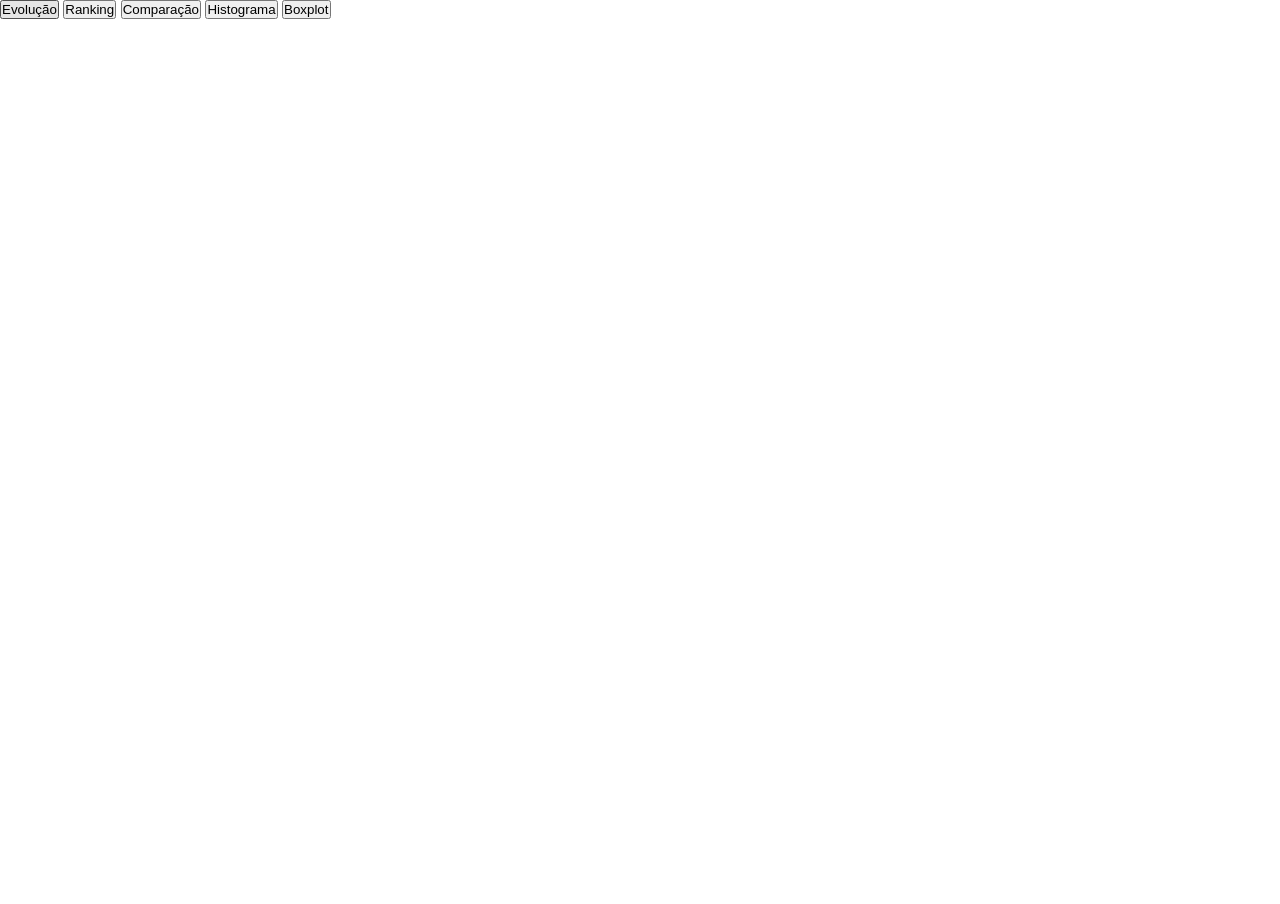
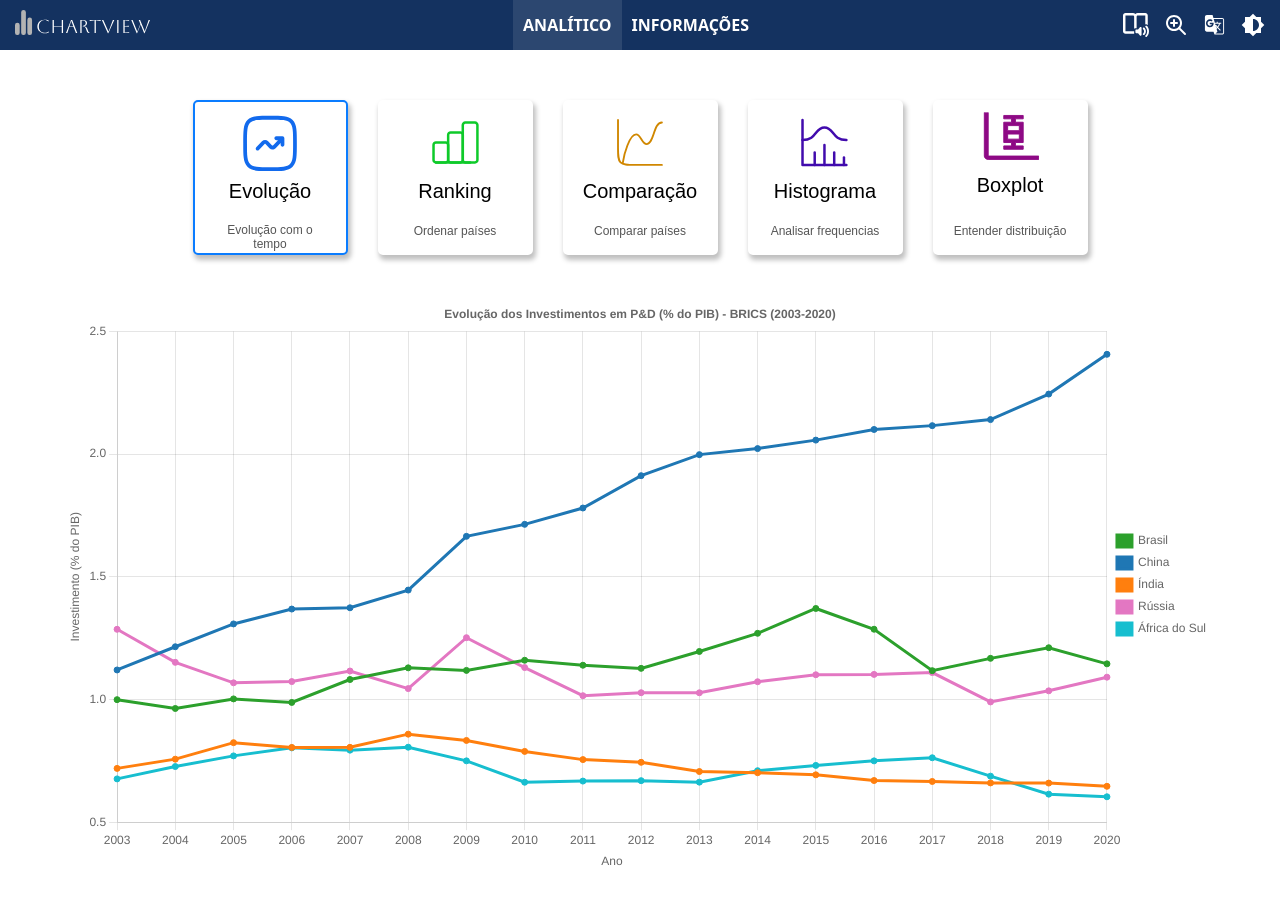
Before and after one commit to JpedroSnts/dataset_pcg_interface, a plain HTML site: page index.html in a window 1280 px wide. Before the commit the page ends 800 px from the top, so only its background shows below. Drawn offline with nearby package versions, Linux system fonts and the light colour scheme; a web font is replaced by a local one.

Commit message:
Página inicial

```diff
--- a/index.html
+++ b/index.html
@@ -1,22 +1,62 @@
 <!DOCTYPE html>
 <html lang="pt-BR">
     <head>
-    <meta charset="UTF-8">
-    <meta name="viewport" content="width=device-width, initial-scale=1.0">
-    <link rel="stylesheet" href="style/index.css">
+        <meta charset="UTF-8" />
+        <meta name="viewport" content="width=device-width, initial-scale=1.0" />
+        <link rel="stylesheet" href="style/index.css" />
+        <link rel="preconnect" href="https://fonts.googleapis.com">
+        <link rel="preconnect" href="https://fonts.gstatic.com" crossorigin>
+        <link href="https://fonts.googleapis.com/css2?family=Aboreto&family=Chenla&family=Mako&display=swap" rel="stylesheet">
         <script src="https://cdn.jsdelivr.net/npm/chart.js"></script>
         <title>INVESTIMENTOS EM P&D NO BRASIL: Uma análise exploratória</title>
     </head>
     <body>
-  <div>
-    <button id="btnEvolucao">Evolução</button>
-    <button id="btnRanking">Ranking</button>
-    <button id="btnComparacao">Comparação</button>
-    <button id="btnHistograma">Histograma</button>
-    <button id="btnBoxplot">Boxplot</button>
-    <br>
+        <header class="fontTitle">
+            <a href="#"><img id="logoPCG" src="img/logo.svg" alt="Logo do projeto" /></a>
+            <nav>
+                <ul>
+                    <li><a class="active" href="#">Analítico</a></li>
+                    <li><a href="info.html">Informações</a></li>
+                </ul>
+            </nav>
+            <ul id="ulAcessibilidade">
+                <li><button class="btnInvisible"><img src="img/talkback.svg" alt="Leitor de página"/></button></li>
+                <li><button class="btnInvisible"><img src="img/zoom.svg" alt="Zoom de página"/></button></li>
+                <li><button class="btnInvisible"><img src="img/translate.svg" alt="Tradutor de página"/></button></li>
+                <li><button class="btnInvisible"><img src="img/auto_contraste.svg" alt="Auto Contraste"/></button></li>
+            </ul>
+        </header>
+        <main>
+            <div class="navCharts">
+                <button class="cardChart" id="btnEvolucao">
+                    <img src="img/evolucao.svg" class="cardChartIcon" alt="ícone do botão de Evolução" />
+                    <div class="cardChartTitle">Evolução</div>
+                    <div class="cardChartDescricao">Evolução com o tempo</div>
+                </button>
+                <button class="cardChart" id="btnRanking">
+                    <img src="img/ranking.svg" class="cardChartIcon" alt="ícone do botão de Ranking" />
+                    <div class="cardChartTitle">Ranking</div>
+                    <div class="cardChartDescricao">Ordenar países</div>
+                </button>
+                <button class="cardChart" id="btnComparacao">
+                    <img src="img/comparacao.svg" class="cardChartIcon" alt="ícone do botão de Comparação" />
+                    <div class="cardChartTitle">Comparação</div>
+                    <div class="cardChartDescricao">Comparar países</div>
+                </button>
+                <button class="cardChart" id="btnHistograma">
+                    <img src="img/histograma.svg" class="cardChartIcon" alt="ícone do botão de Histograma" />
+                    <div class="cardChartTitle">Histograma</div>
+                    <div class="cardChartDescricao">Analisar frequencias</div>
+                </button>
+                <button class="cardChart" id="btnBoxplot">
+                    <img src="img/boxplot.svg" class="cardChartIcon" alt="ícone do botão de Boxplot" />
+                    <div class="cardChartTitle">Boxplot</div>
+                    <div class="cardChartDescricao">Entender distribuição</div>
+                </button>
+            </div>
+            <br />
             <canvas id="bricsChart"></canvas>
-  </div>
+        </main>
 
         <script src="script/util.js"></script>
         <script src="script/data.js"></script>
--- a/script/index.js
+++ b/script/index.js
@@ -139,12 +139,36 @@ function chartBoxplot(event) {
     chartDestroy();
 }
 
+function chartSelect(event, chartFunction) {
+    chartDestroy();
+    event.currentTarget.classList.add("active");
+    const buttons = document.getElementsByClassName("cardChart");
+    for (let i = 0; i < buttons.length; i++) {
+        if (buttons[i] !== event.currentTarget) {
+            buttons[i].classList.remove("active");
+        }
+    }
+    chartFunction(event);
+}
+
 function load() {
-    document.getElementById("btnEvolucao").addEventListener("click", chartEvolucao);
-    document.getElementById("btnRanking").addEventListener("click", chartRanking);
-    document.getElementById("btnComparacao").addEventListener("click", chartComparacao);
-    document.getElementById("btnHistograma").addEventListener("click", chartHistograma);
-    document.getElementById("btnBoxplot").addEventListener("click", chartBoxplot);
+    document.getElementById("btnEvolucao").addEventListener("click", (event) => {
+        chartSelect(event, chartEvolucao);
+    });
+    document.getElementById("btnRanking").addEventListener("click", (event) => {
+        chartSelect(event, chartRanking);
+    });
+    document.getElementById("btnComparacao").addEventListener("click", (event) => {
+        chartSelect(event, chartComparacao);
+    });
+    document.getElementById("btnHistograma").addEventListener("click", (event) => {
+        chartSelect(event, chartHistograma);
+    });
+    document.getElementById("btnBoxplot").addEventListener("click", (event) => {
+        chartSelect(event, chartBoxplot);
+    });
+
+    document.getElementById("btnEvolucao").click();
 }
 
 window.onload = load;
--- a/style/index.css
+++ b/style/index.css
@@ -1 +1,138 @@
-* { margin: 0; padding: 0; box-sizing: border-box; font-family: sans-serif; }
+* { margin: 0; padding: 0; box-sizing: border-box; }
+body, html {
+    width: 100%;
+    font-family: "Chenla", system-ui;
+    font-weight: 400;
+    font-style: normal;
+}
+
+.fontTitle {
+  font-family: "Aboreto", system-ui !important;
+  font-weight: 400 !important;
+  font-style: normal !important;
+}
+
+main {
+    width: 90%;
+    max-width: 1600px;
+    margin: 50px auto;
+}
+
+header {
+    background-color: #143260;
+    color: #fff;
+    width: 100%;
+    height: 50px;
+    padding: 0 15px;
+
+    display: flex;
+    justify-content: space-between;
+    align-items: center;
+}
+
+header nav {
+    height: 100%;
+    text-transform: uppercase;
+}
+
+#logoPCG {
+    height: 25px;
+}
+
+header nav ul {
+    list-style: none;
+    display: flex;
+    height: 100%;
+}
+
+header nav ul li a {
+    display: flex;
+    align-items: center;
+    padding: 10px;
+    cursor: pointer;
+}
+
+header nav ul li a.active {
+    background-color: #ffffff1a;
+    height: 100%;
+}
+
+header nav ul li a {
+    color: #fff;
+    text-decoration: none;
+    font-weight: bold;
+    height: 100%;
+}
+
+#ulAcessibilidade {
+    list-style: none;
+    display: flex;
+    gap: 15px;
+}
+
+#ulAcessibilidade li {
+    display: flex;
+    align-items: center;
+}
+
+#ulAcessibilidade li button img,#ulAcessibilidade li button {
+    height: 24px;
+    cursor: pointer;
+}
+
+.btnInvisible {
+    background: none;
+    border: none;
+    padding: 0;
+    margin: 0;
+    cursor: pointer;
+}
+
+.navCharts {
+    display: flex;
+    justify-content: center;
+    align-items: center;
+    gap: 30px;
+    margin-bottom: 20px;
+}
+
+.cardChart {
+    width: 155px;
+    height: 155px;
+    border: solid #fff 2px;
+    cursor: pointer;
+    display: flex;
+    justify-content: space-between;
+    align-items: center;
+    flex-direction: column;
+    outline: none;
+    background-color: #fff;
+    box-shadow: 2px 4px 5px 1px rgba(0, 0, 0, 0.25);
+    border-radius: 5px;
+
+    font-family: "Mako", sans-serif;
+    font-weight: 400;
+    font-style: normal;
+}
+
+.cardChart.active {
+    border: solid rgba(10, 124, 255, 1) 2px;
+}
+
+.cardChart .cardChartTitle {
+    text-align: center;
+    font-size: 20px;
+    padding: 5px;
+}
+
+.cardChart .cardChartDescricao {
+    text-align: center;
+    font-size: 12px;
+    padding: 15px;
+    color: #555;
+}
+
+.cardChart .cardChartIcon {
+    margin-top: 10px;
+    width: 60px;
+}
```
Also changed, not shown: img/auto_contraste.svg (added), img/boxplot.svg (added), img/comparacao.svg (added), img/evolucao.svg (added), img/histograma.svg (added), img/logo.svg (added), img/ranking.svg (added), img/talkback.svg (added), img/translate.svg (added), img/zoom.svg (added). Lines whose indentation alone changed are shown as unchanged.
